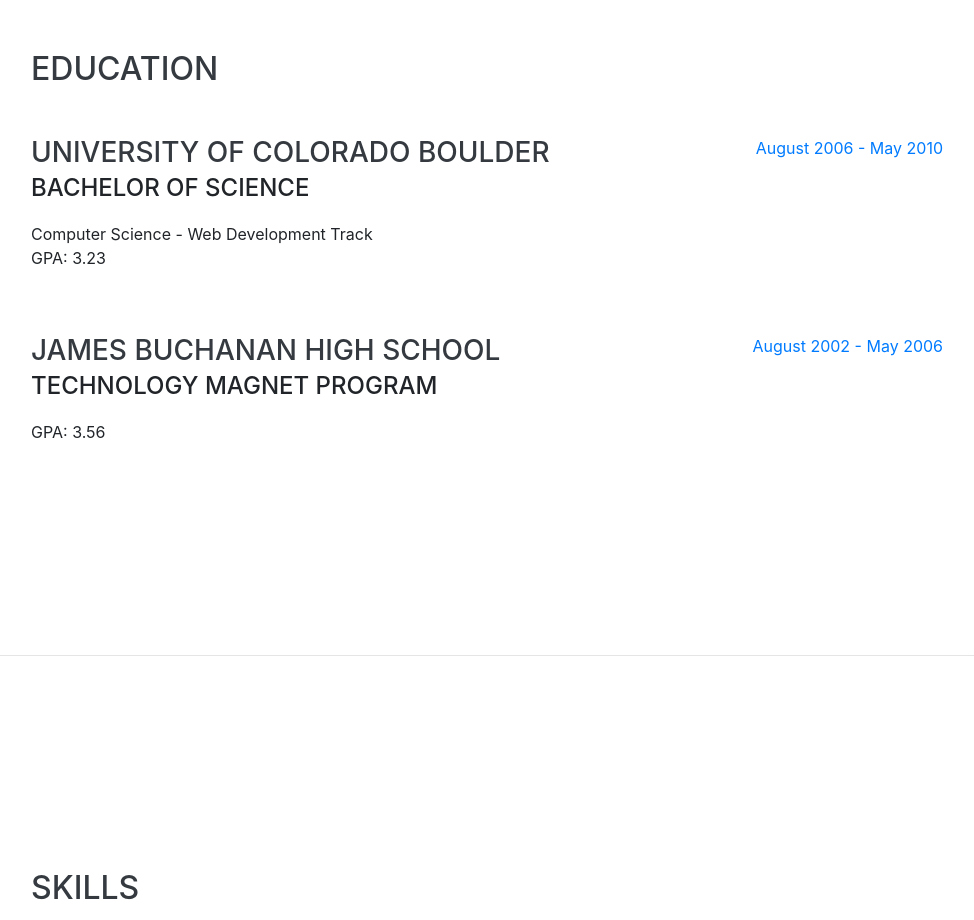
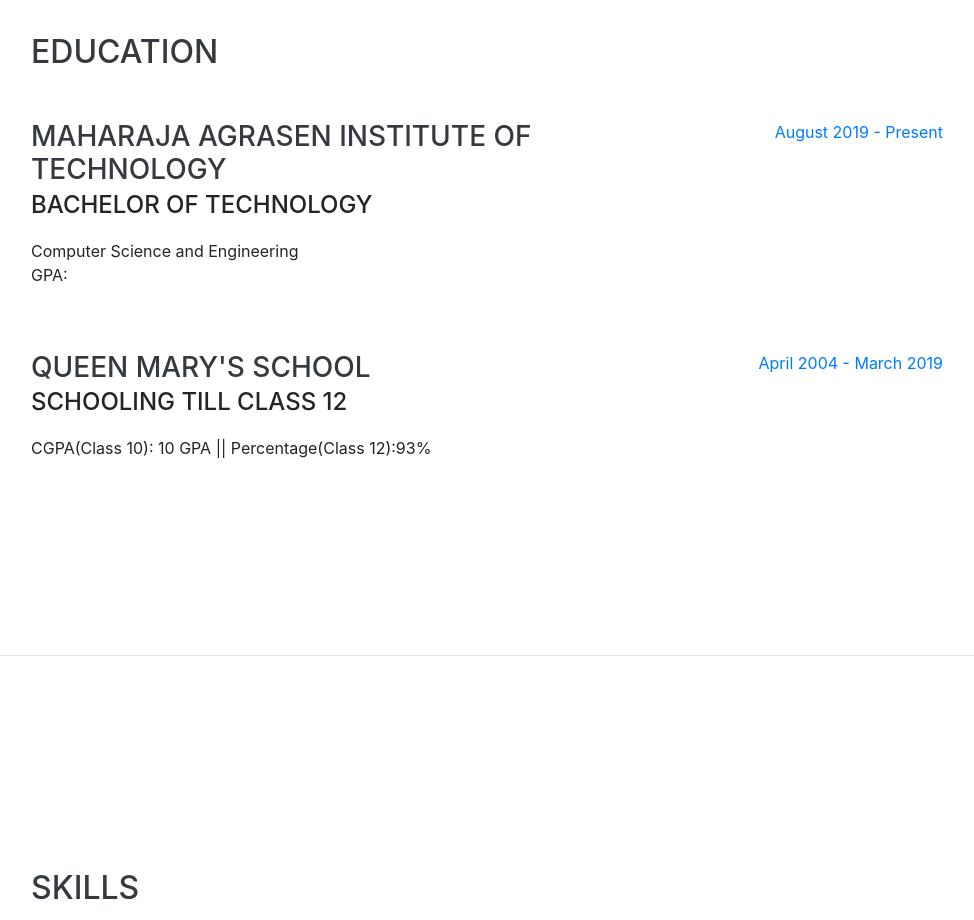
Before and after one commit to harsha14gupta/harsha14gupta.github.io, a website with bundled scripts: page index.html in a window 1280 px wide. Shown: the part 2040-2960 px from the top of the page, without its empty margins (289-1263 px from the left). Built offline with nearby package versions, Linux system fonts and the light colour scheme; a web font is replaced by a local one.

Commit message:
Update index.html

```diff
--- a/index.html
+++ b/index.html
@@ -148,24 +148,24 @@
 
         <div class="resume-item d-flex flex-column flex-md-row justify-content-between mb-5">
           <div class="resume-content">
-            <h3 class="mb-0">University of Colorado Boulder</h3>
-            <div class="subheading mb-3">Bachelor of Science</div>
-            <div>Computer Science - Web Development Track</div>
-            <p>GPA: 3.23</p>
+            <h3 class="mb-0">Maharaja Agrasen institute of Technology</h3>
+            <div class="subheading mb-3">Bachelor of Technology</div>
+            <div>Computer Science and Engineering</div>
+            <p>GPA: </p>
           </div>
           <div class="resume-date text-md-right">
-            <span class="text-primary">August 2006 - May 2010</span>
+            <span class="text-primary">August 2019 - Present</span>
           </div>
         </div>
 
         <div class="resume-item d-flex flex-column flex-md-row justify-content-between">
           <div class="resume-content">
-            <h3 class="mb-0">James Buchanan High School</h3>
-            <div class="subheading mb-3">Technology Magnet Program</div>
-            <p>GPA: 3.56</p>
+            <h3 class="mb-0">Queen Mary's School</h3>
+            <div class="subheading mb-3">Schooling till Class 12</div>
+            <p>CGPA(Class 10): 10 GPA || Percentage(Class 12):93% </p>
           </div>
           <div class="resume-date text-md-right">
-            <span class="text-primary">August 2002 - May 2006</span>
+            <span class="text-primary">April 2004 - March 2019</span>
           </div>
         </div>
 
```
